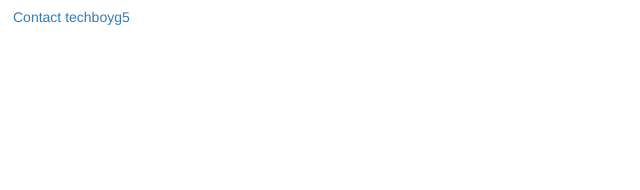
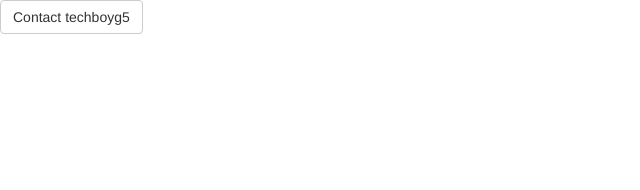
Before and after one commit to techboyg5/techboyg5.github.io, a Jekyll site: the page contact-button.html, which Jekyll copies as it is, in a window 1280 px wide. Shown: the top 190 px of the page, without its empty margins (0-640 px from the left). Built offline with Jekyll 4.4.1, drawn with Linux system fonts in a browser that asks for light colours.

Commit message:
btn-default

```diff
--- a/contact-button.html
+++ b/contact-button.html
@@ -7,6 +7,6 @@
         <link rel="stylesheet" href="https://stackpath.bootstrapcdn.com/bootstrap/3.4.1/css/bootstrap.min.css" integrity="sha384-HSMxcRTRxnN+Bdg0JdbxYKrThecOKuH5zCYotlSAcp1+c8xmyTe9GYg1l9a69psu" crossorigin="anonymous">
     </head>
     <body style="background-color:transparent;overflow:hidden">
-        <a class="btn btn-secondary" href="https://techboyg5blog.com/contact-me/" target="_blank">Contact techboyg5</a>
+        <a class="btn btn-default" href="https://techboyg5blog.com/contact-me/" target="_blank">Contact techboyg5</a>
     </body>
 </html>
```
